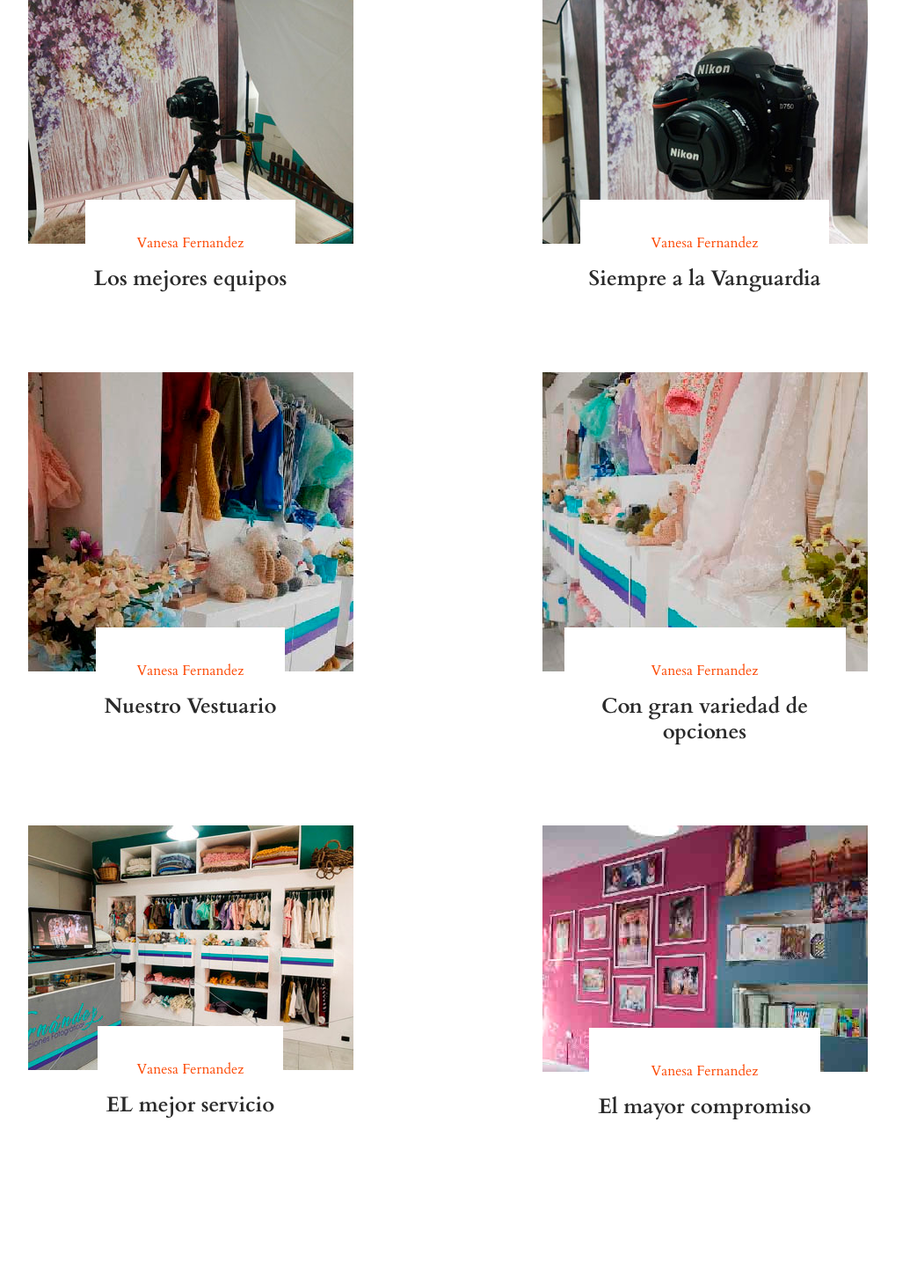
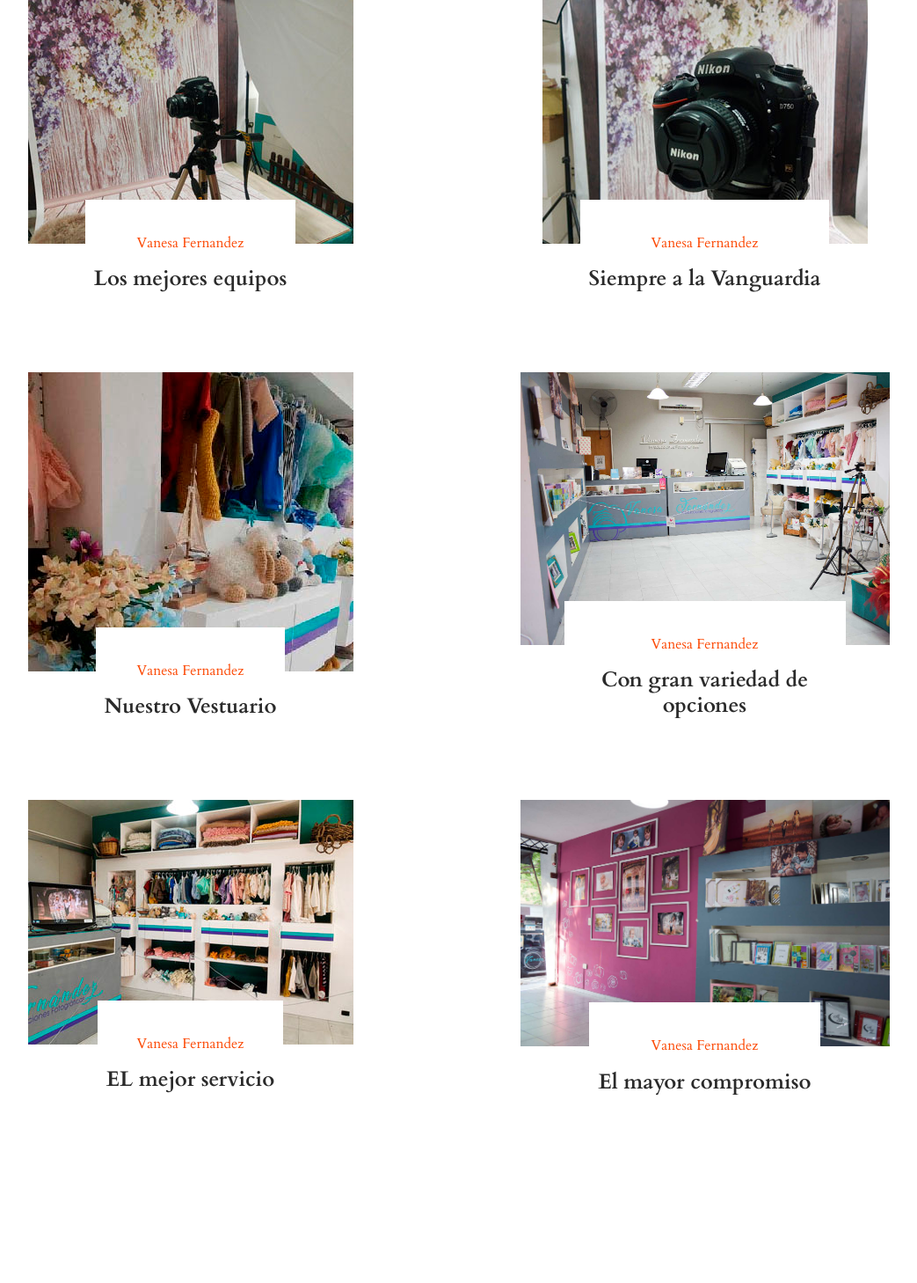
Before and after one commit to nico3874/vaneweb, a Django app: page /about in a window 1280 px wide. Shown: the part 2372-3830 px from the top of the page at 88% size, without its empty margins (131-1174 px from the left). Run offline with Django 3.2, Linux system fonts and the light colour scheme; data that the repository does not hold is empty; some libraries are stand-ins or nearby versions.

Commit message:
fotos agrgadas

```diff
--- a/vaneweb/core/templates/core/about.html
+++ b/vaneweb/core/templates/core/about.html
@@ -120,8 +120,8 @@
                         </div>
                         <div class="col-lg-6 col-sm-6">
                                 <div class="single_post post_1">
-                                    <div class="single_post_img">
-                                        <img src="{% static 'core/img/post/fotografia_local7.jpg' %}" alt="">
+                                    <div class="single_post_img" style="width:420px; height:auto; margin:0px auto">
+                                        <img src="{% static 'core/img/post/fotografia_local11.jpg' %}" alt="">
                                     </div>
                                     <div class="single_post_text text-center">
                                         <a ><h5>  Vanesa Fernandez</h5></a>
@@ -145,7 +145,7 @@
                         <div class="col-lg-6 col-sm-6">
                                 <div class="single_post post_1">
                                     <div class="single_post_img" style="width:420px; height:auto; margin:0px auto">
-                                        <img src="{% static 'core/img/post/fotografia_local9.jpg' %}" alt="">
+                                        <img src="{% static 'core/img/post/fotografia_local10.jpg' %}" alt="">
                                     </div>
                                     <div class="single_post_text text-center">
                                         <a ><h5>  Vanesa Fernandez</h5></a>
```
Also changed, not shown: vaneweb/core/static/core/img/post/fotografia_local10.jpg (added), vaneweb/core/static/core/img/post/fotografia_local11.jpg (added).
